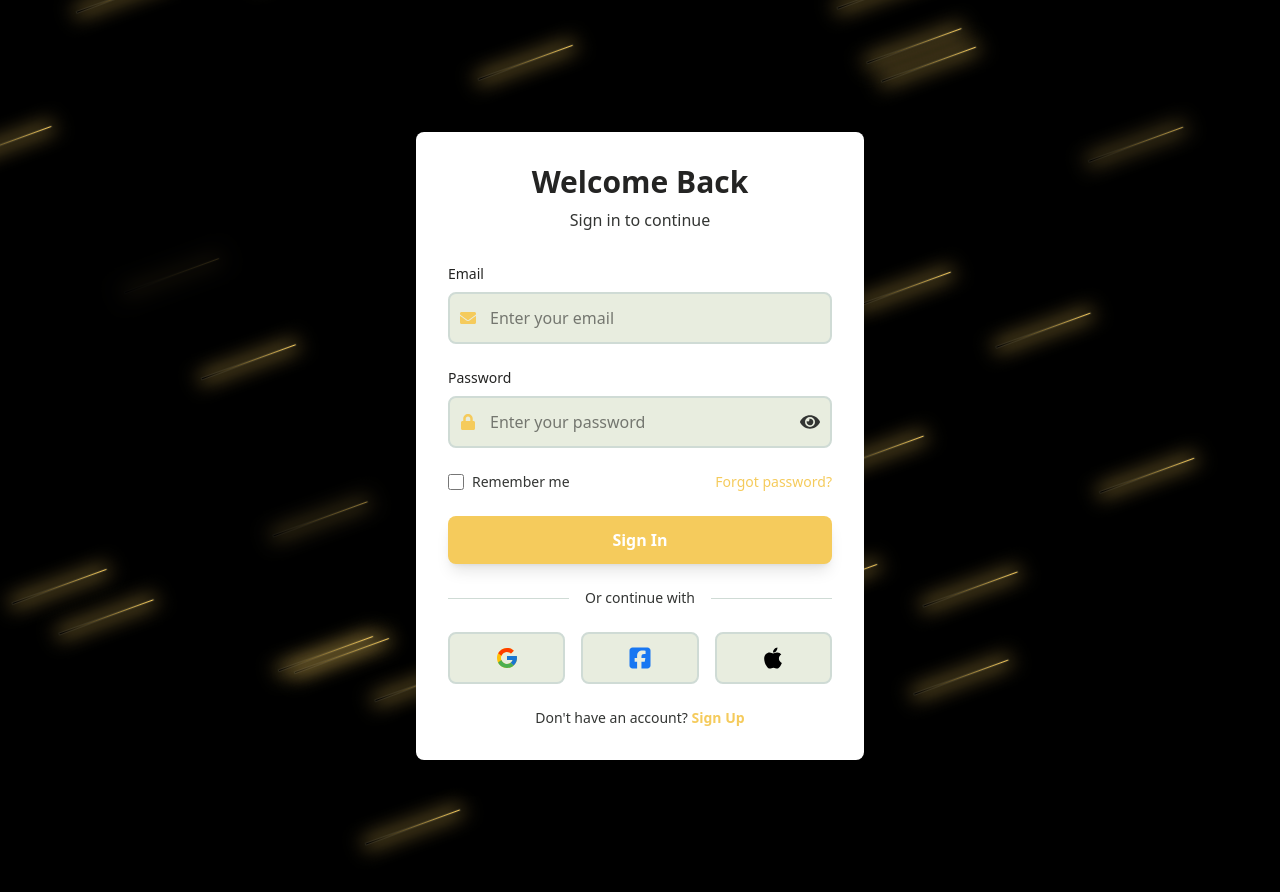
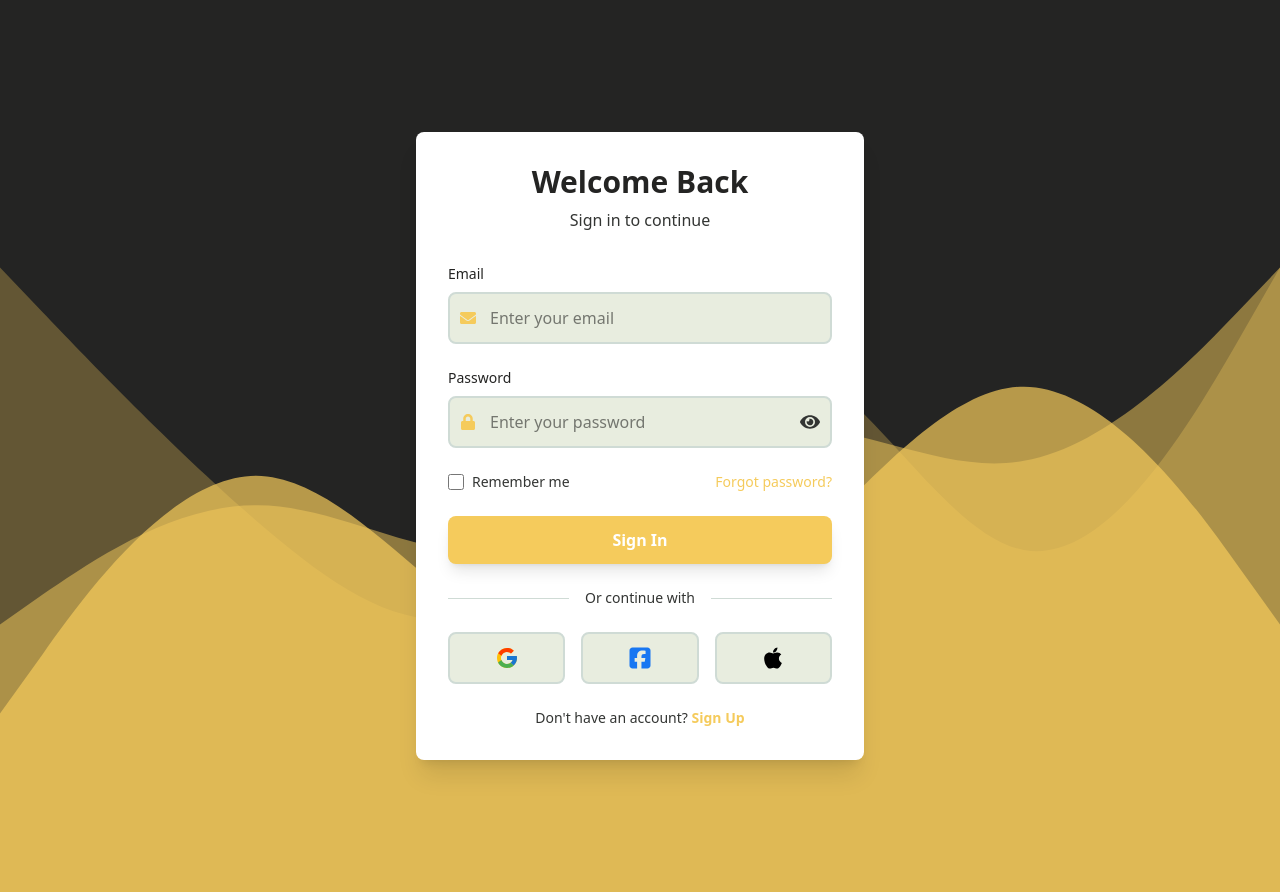
Before and after one commit to Osaid-Raddad/PC-Builder, a React (Vite) app in the folder FrontEnd/Website/: page / in a window 1280 px wide. Built offline with nearby package versions, Linux system fonts and the light colour scheme.

Commit message:
SignIn and SignUp Update/2

```diff
--- a/FrontEnd/Website/src/components/ui/meteors.jsx
+++ /dev/null
@@ -1,38 +0,0 @@
-import { useEffect, useState } from "react";
-
-const Meteors = ({ number = 20 }) => {
-  const [meteorStyles, setMeteorStyles] = useState([]);
-
-  useEffect(() => {
-    const styles = [...new Array(number)].map(() => ({
-      top: Math.floor(Math.random() * 100),
-      left: Math.floor(Math.random() * 100),
-      animationDelay: Math.random() * 1 + 0.2 + "s",
-      animationDuration: Math.floor(Math.random() * 8 + 2) + "s",
-    }));
-    setMeteorStyles(styles);
-  }, [number]);
-
-  return (
-    <>
-      {meteorStyles.map((style, idx) => (
-        <span
-          key={idx}
-          className="pointer-events-none absolute left-1/2 top-1/2 h-0.5 w-0.5 rotate-[215deg] animate-meteor rounded-[9999px] bg-[#F5CB5C] shadow-[0_0_0_1px_#ffffff10]"
-          style={{
-            top: style.top + "%",
-            left: style.left + "%",
-            animationDelay: style.animationDelay,
-            animationDuration: style.animationDuration,
-            boxShadow: "0 0 0 1px #ffffff10, 0 0 20px 2px #F5CB5C",
-            background: "linear-gradient(to bottom, #F5CB5C, transparent)",
-            width: "1px",
-            height: "100px",
-          }}
-        />
-      ))}
-    </>
-  );
-};
-
-export default Meteors;
--- a/FrontEnd/Website/src/index.css
+++ b/FrontEnd/Website/src/index.css
@@ -1,19 +1 @@
 @import "tailwindcss";
-
-@keyframes meteor {
-  0% {
-    transform: rotate(215deg) translateX(0);
-    opacity: 1;
-  }
-  70% {
-    opacity: 1;
-  }
-  100% {
-    transform: rotate(215deg) translateX(-500px);
-    opacity: 0;
-  }
-}
-
-.animate-meteor {
-  animation: meteor linear infinite;
-}
--- a/FrontEnd/Website/src/layouts/AuthLayout.jsx
+++ b/FrontEnd/Website/src/layouts/AuthLayout.jsx
@@ -2,7 +2,6 @@ import { useState, useEffect } from 'react';
 import { useLocation, useNavigate } from 'react-router-dom';
 import SignIn from '../pages/SignIn';
 import SignUp from '../pages/SignUp';
-import Meteors from '../components/ui/meteors';
 
 const AuthLayout = () => {
   const location = useLocation();
@@ -31,8 +30,32 @@ const AuthLayout = () => {
   };
 
   return (
-    <div className="relative min-h-screen bg-black overflow-hidden flex items-center justify-center">
-      <Meteors number={30} />
+    <div className="relative min-h-screen overflow-hidden flex items-center justify-center" style={{ backgroundColor: '#242423' }}>
+      {/* Wave Background */}
+      <div className="absolute inset-0 z-0">
+        <svg
+          className="absolute bottom-0 w-full h-full"
+          viewBox="0 0 1440 320"
+          preserveAspectRatio="none"
+          style={{ height: '100%' }}
+        >
+          <path
+            fill="#F5CB5C"
+            fillOpacity="0.3"
+            d="M0,96L48,112C96,128,192,160,288,186.7C384,213,480,235,576,213.3C672,192,768,128,864,128C960,128,1056,192,1152,197.3C1248,203,1344,149,1392,122.7L1440,96L1440,320L1392,320C1344,320,1248,320,1152,320C1056,320,960,320,864,320C768,320,672,320,576,320C480,320,384,320,288,320C192,320,96,320,48,320L0,320Z"
+          ></path>
+          <path
+            fill="#F5CB5C"
+            fillOpacity="0.5"
+            d="M0,224L48,213.3C96,203,192,181,288,181.3C384,181,480,203,576,197.3C672,192,768,160,864,154.7C960,149,1056,171,1152,165.3C1248,160,1344,128,1392,112L1440,96L1440,320L1392,320C1344,320,1248,320,1152,320C1056,320,960,320,864,320C768,320,672,320,576,320C480,320,384,320,288,320C192,320,96,320,48,320L0,320Z"
+          ></path>
+          <path
+            fill="#F5CB5C"
+            fillOpacity="0.7"
+            d="M0,256L48,234.7C96,213,192,171,288,170.7C384,171,480,213,576,229.3C672,245,768,235,864,208C960,181,1056,139,1152,138.7C1248,139,1344,181,1392,202.7L1440,224L1440,320L1392,320C1344,320,1248,320,1152,320C1056,320,960,320,864,320C768,320,672,320,576,320C480,320,384,320,288,320C192,320,96,320,48,320L0,320Z"
+          ></path>
+        </svg>
+      </div>
 
       <div className="relative z-10 w-full overflow-hidden">
         <div
```
